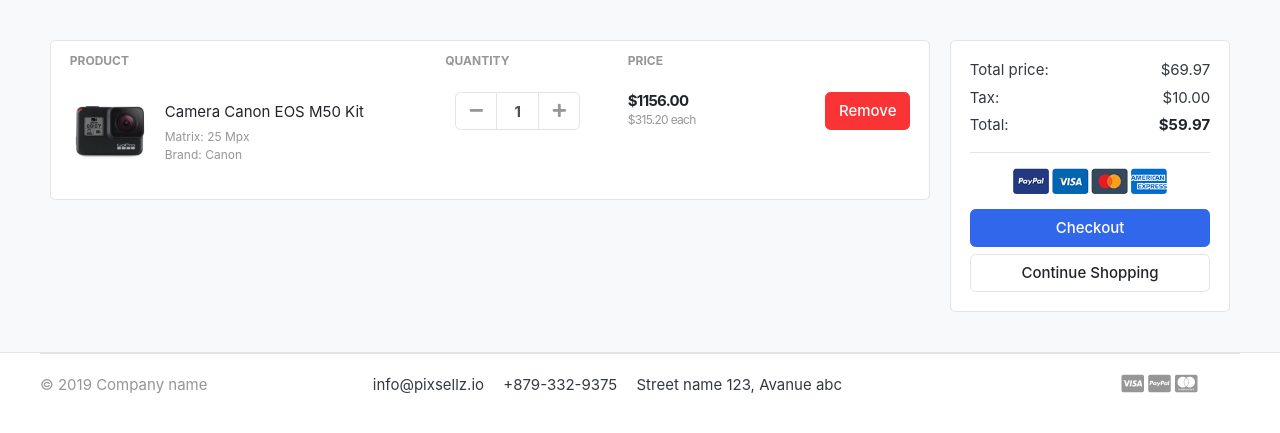
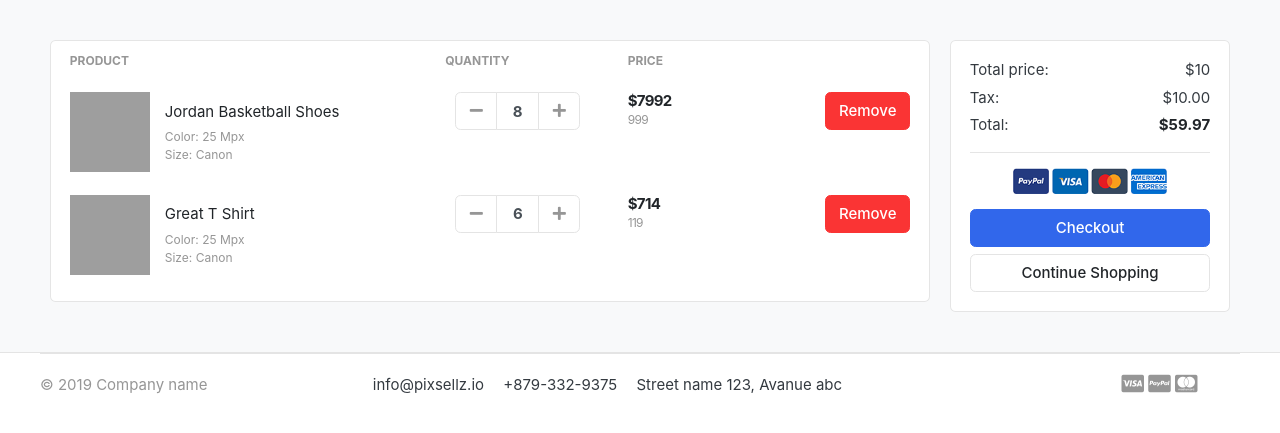
Before and after one commit to JohnJBarrett22/Py_Commerce, a Django app: template py_commerce/templates/store/cart.html in a window 1280 px wide. Shown: the part 118-551 px from the top of the page. Run offline with Django 4.2, Linux system fonts and the light colour scheme; data comes from the database, SQL or seed files in the repository; both versions use the stored data as it was after the commit; the template is opened without the code that fills it: values that come from a table or form of the project are taken from there, most other values are stand-ins (such as "Sample title", 1, 10 or a date in 2020); parts of the project's set-up code (start-up, migrations or seed data) failed here and were passed over; some libraries are stand-ins or nearby versions; some web fonts are replaced; grey boxes are pictures that could not be loaded.

Commit message:
Added dynamic content to cart page, along with backend logic in views

```diff
--- a/py_commerce/carts/models.py
+++ b/py_commerce/carts/models.py
@@ -17,5 +17,8 @@
     quantity = models.IntegerField()
     is_active = models.BooleanField(default=True)
 
+    def sub_total(self):
+        return self.product.price * self.quantity
+
     def __str__(self):
         return self.product
--- a/py_commerce/carts/views.py
+++ b/py_commerce/carts/views.py
@@ -1,4 +1,3 @@
-from itertools import product
 from django.shortcuts import render, redirect
 from . models import Cart, CartItem
 from store.models import Product
@@ -39,7 +38,7 @@
         cart = Cart.objects.get(cart_id=_cart_id(request))
         cart_items = CartItem.objects.filter(cart=cart, is_active=True)
         for cart_item in cart_items:
-            total += (cart_item.price * cart_item.quantity)
+            total += (cart_item.product.price * cart_item.quantity)
             quantity += cart_item.quantity
     except ObjectNotExist:
         pass
--- a/py_commerce/templates/store/cart.html
+++ b/py_commerce/templates/store/cart.html
@@ -21,13 +21,14 @@
         </tr>
         </thead>
         <tbody>
+        {% for cart_item in cart_items %}
         <tr>
             <td>
                 <figure class="itemside align-items-center">
-                    <div class="aside"><img src="{% static './images/items/11.jpg' %}" class="img-sm"></div>
+                    <div class="aside"><img src="{{ cart_item.product.images.url }}" class="img-sm"></div>
                     <figcaption class="info">
-                        <a href="#" class="title text-dark">Camera Canon EOS M50 Kit</a>
-                        <p class="text-muted small">Matrix: 25 Mpx <br> Brand: Canon</p>
+                        <a href="#" class="title text-dark">{{ cart_item.product.product_name }}</a>
+                        <p class="text-muted small">Color: 25 Mpx <br> Size: Canon</p>
                     </figcaption>
                 </figure>
             </td>
@@ -38,23 +39,24 @@
                                     <div class="input-group-prepend">
                                     <button class="btn btn-light" type="button" id="button-plus"> <i class="fa fa-minus"></i> </button>
                                     </div>
-                                    <input type="text" class="form-control"  value="1">
+                                    <input type="text" class="form-control"  value="{{ cart_item.quantity }}">
                                     <div class="input-group-append">
-                                    <button class="btn btn-light" type="button" id="button-minus"> <i class="fa fa-plus"></i> </button>
+                                    <a href="{% url 'add_cart' cart_item.product.id %}" class="btn btn-light" type="button" id="button-minus"> <i class="fa fa-plus"></i> </a>
                                     </div>
                                 </div> <!-- input-group.// -->
                             </div> <!-- col.// -->
             </td>
             <td>
                 <div class="price-wrap">
-                    <var class="price">$1156.00</var>
-                    <small class="text-muted"> $315.20 each </small>
+                    <var class="price">${{ cart_item.sub_total }}</var>
+                    <small class="text-muted"> {{ cart_item.product.price }} </small>
                 </div> <!-- price-wrap .// -->
             </td>
             <td class="text-right">
             <a href="" class="btn btn-danger"> Remove</a>
             </td>
         </tr>
+        {% endfor %}
         </tbody>
         </table>
         </div> <!-- card.// -->
@@ -66,7 +68,7 @@
                 <div class="card-body">
                     <dl class="dlist-align">
                     <dt>Total price:</dt>
-                    <dd class="text-right">$69.97</dd>
+                    <dd class="text-right">${{ total }}</dd>
                     </dl>
                     <dl class="dlist-align">
                     <dt>Tax:</dt>
```
Also changed, not shown: py_commerce/db.sqlite3.
